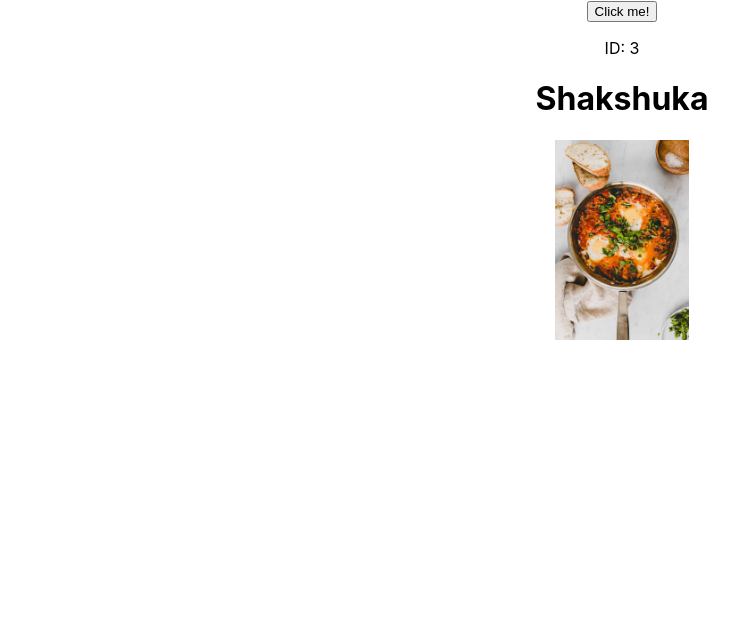
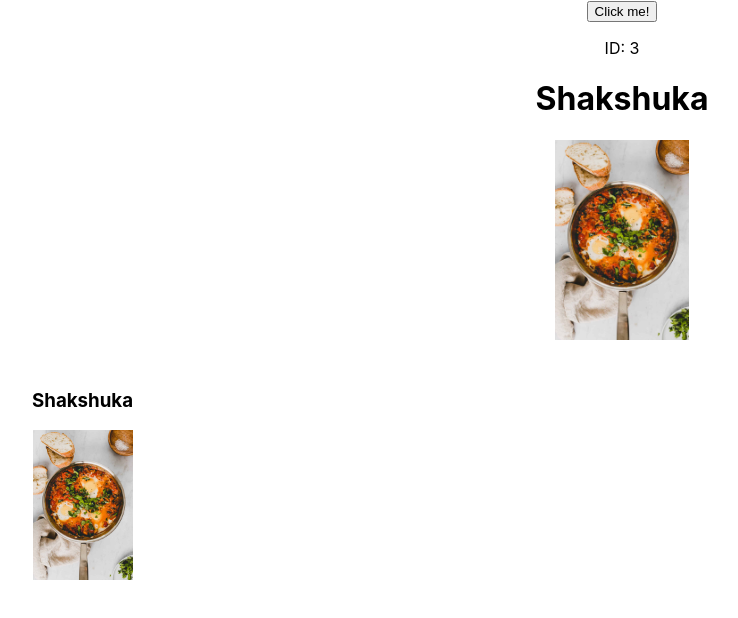
Before and after one commit to arejasverduras/KookBoek-React, a React (Create React App) app: page / in a window 1280 px wide. Both pictures are taken after a click on the button "Click me!". Shown: the top 618 px of the page, without its empty margins (18-756 px from the left). Built offline with nearby package versions, Linux system fonts and the light colour scheme.

Commit message:
display visitedList, make RecipehTile component

```diff
--- a/src/components/Recipehs/VisitedList/RecipehTile/RecipehTile.tsx
+++ b/src/components/Recipehs/VisitedList/RecipehTile/RecipehTile.tsx
@@ -1,11 +1,26 @@
 import React from "react";
+import { useAppSelector } from "../../../../app/hooks";
+import { selectAllRecipehs } from "../../recipehSlice";
 
 export const RecipehTile = ({id}:any)=>{
+    const allRecipehs = useAppSelector(selectAllRecipehs);
+
+    const recipehById = allRecipehs.find(recipeh => recipeh.id === id);
+
+    if (recipehById !== undefined){
+        return (
+            <li style={{margin: 10}}>
+            <h3>{recipehById.naam}</h3>
+            <img style={{width: 100}}className="" src={recipehById.picture === null? "/images/bord-geen-fotores.png": recipehById.picture} alt="" />
+            </li>
+        )
+    } else {
+        return (
+            <>
+
+            </>
+        )
+    }
 
 
-    return (
-        <>
-
-        </>
-    )
 }
--- a/src/components/Recipehs/VisitedList/VisitedList.tsx
+++ b/src/components/Recipehs/VisitedList/VisitedList.tsx
@@ -7,14 +7,14 @@ export const VisitedList = () => {
     const visitedList = useAppSelector(selectVisitedRecipehs);
 
     const visitedListItems = visitedList.map(id =>
-        <li>{<RecipehTile id={id} />}</li>)
-
+        <RecipehTile id={id} />)
 
     return (
         <>
-    <ul>
-
-    </ul>
+            <ul style={{display:"flex", listStyleType:"none", flexWrap: "wrap",
+        maxWidth: '90%'}}>
+                {visitedListItems}
+            </ul>
         </>
     )
 }
--- a/src/components/Recipehs/recipehSlice.tsx
+++ b/src/components/Recipehs/recipehSlice.tsx
@@ -45,7 +45,7 @@ export const recipehSlice = createSlice({
         // loadRecipehTile: (state, action) => {
 
 
-        //     const recipehById: Recepeh | undefined = state.filteredRecipehs.find(recipeh => recipeh.id === action.payload);
+            // const recipehById: Recepeh | undefined = state.filteredRecipehs.find(recipeh => recipeh.id === action.payload);
         //     return {
         //         naam: recipehById.naam,
         //         picture: recipehById.picture
@@ -61,5 +61,6 @@ export const { randomRecipeh, addToVisited} = recipehSlice.actions;
 //create and export selectors
 export const selectCurrentRecipeh = (state: RootState) => state.recipehs.currentRecipeh;
 export const selectVisitedRecipehs = (state: RootState) => state.recipehs.visitedRecipehs;
+export const selectAllRecipehs = (state: RootState) => state.recipehs.allRecipehs;
 
 export default recipehSlice.reducer;
```
